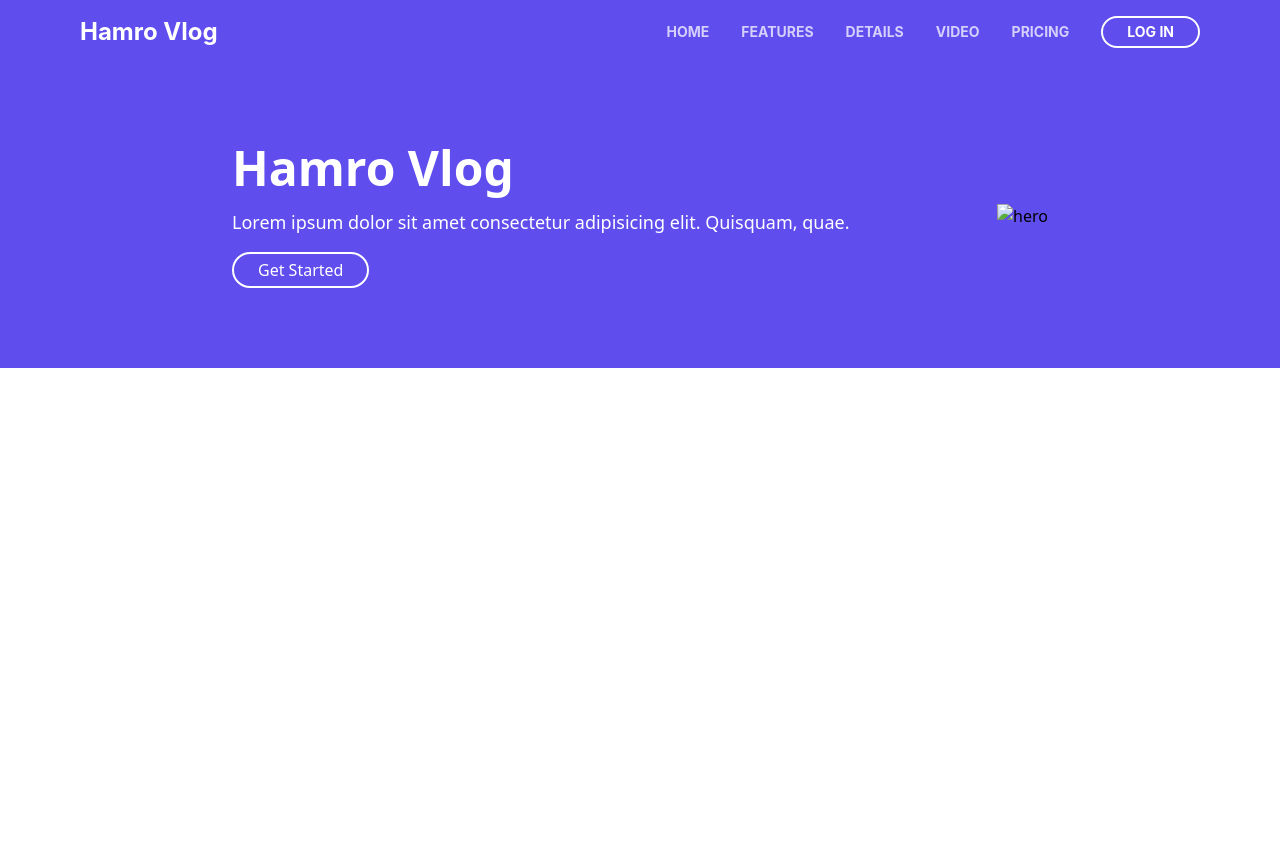
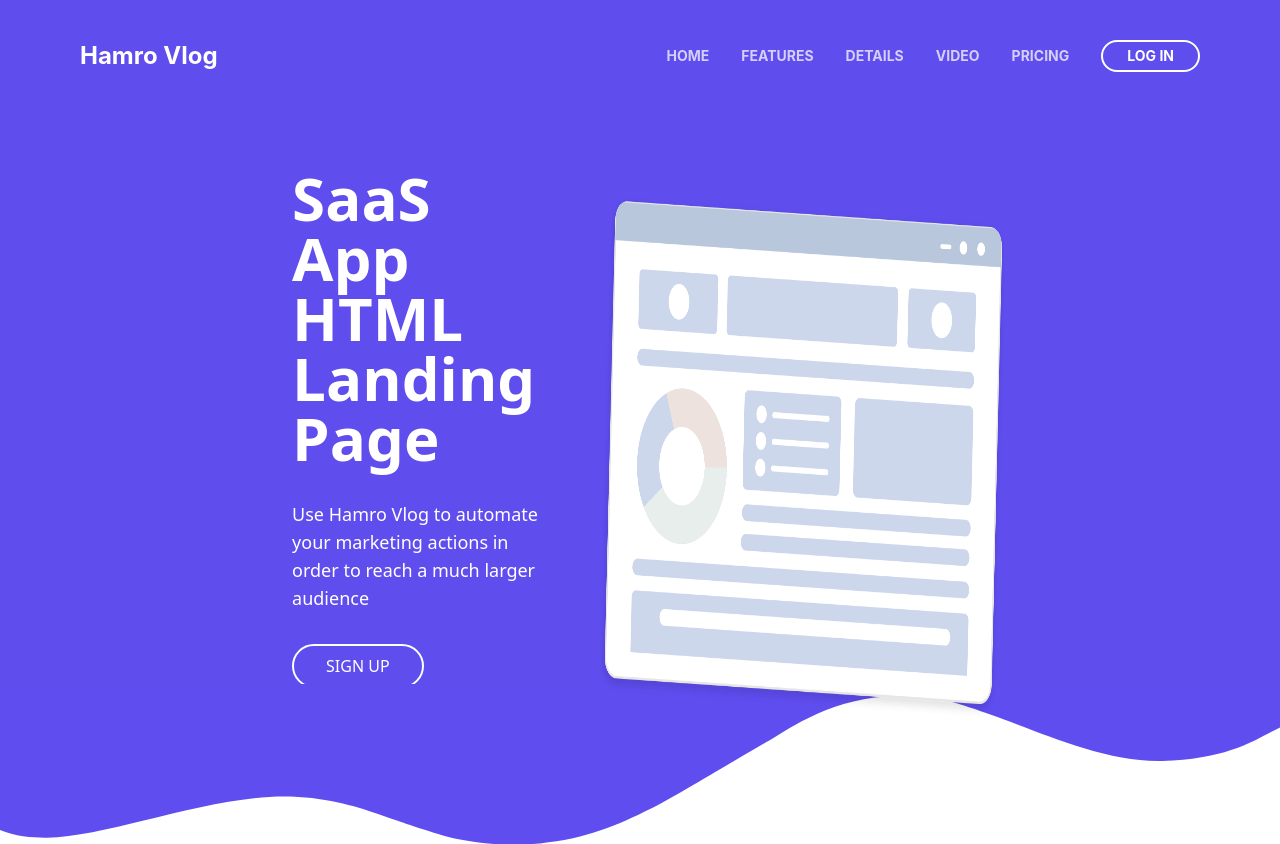
Before and after one commit to krishna-cyber/landing-page-practice-with-animation, a website: page src/index.html in a window 1280 px wide. Before the commit the page ends 800 px from the top, so only its background shows below. Drawn offline with nearby package versions, Linux system fonts and the light colour scheme.

Commit message:
spinner and spinner images added

```diff
--- a/src/index.html
+++ b/src/index.html
@@ -14,7 +14,7 @@
 </head>
 <body>
   <header id="header" class=" bg-primary">
-    <nav class=" flex items-center justify-between px-20 text-white py-4 font-bold">
+    <nav class=" flex items-center justify-between px-20 text-white pt-10 font-bold">
         <div class="logo">
             <h2 class=" text-2xl cursor-pointer">Hamro Vlog</h2>
         </div>
@@ -27,20 +27,28 @@
             <li class=" link btn rounded-full px-6 py-1"><a href="google.com">Log in</a></li>
         </ul>
     </nav>
-    <section>
-        <div class="container mx-auto px-20">
-            <div class="flex items-center justify-between py-20">
-                <div class="left">
-                    <h1 class="text-5xl font-bold text-white">Hamro Vlog</h1>
-                    <p class="text-white text-lg py-4">Lorem ipsum dolor sit amet consectetur adipisicing elit. Quisquam, quae.</p>
-                    <button class="btn rounded-full px-6 py-1">Get Started</button>
-                </div>
-                <div class="right">
-                    <img src="./images/hero.png" alt="hero">
-                </div>
-            </div>
+    <section class=" bg-primary">
+      <div class="container mx-auto flex px-14 pt-24 justify-around">
+        <div class="content gap-8 flex flex-col text-white justify-center pl-14 w-2/5 px-6">
+          <h1 class="font-bold text-6xl">
+            SaaS App HTML Landing Page
+          </h1>
+          <p class=" text-lg">
+            Use Hamro Vlog to automate your marketing actions in order to reach a much larger audience
+          </p>
+          <a href="" class="btn font-medium text-md w-fit px-8 py-2 rounded-full uppercase">
+            Sign Up
+          </a>
         </div>
+        <img class="hero-img" src="./images/header-software-app.png" width="47%" alt="">
+      </div>
     </section>
   </header>
+  <!-- svg background image -->
+  <img class="svg -mt-1" src="./images/header-frame.svg" alt="">
+  <!-- spinner using swiper js -->
+  <div class="spinner">
+
+  </div>
 </body>
 </html>
--- a/src/main.css
+++ b/src/main.css
@@ -20,3 +20,12 @@ nav{
     background:white;
     color: #5f4dee;
 }
+.hero-img{
+    position: relative;
+    bottom: -30px;
+    left: -40px;
+}
+.svg{
+    height: 160px;
+    width: 100%;
+}
```
Also changed, not shown: dist/output.css, src/images/customer-logo-1.png (added), src/images/customer-logo-2.png (added), src/images/customer-logo-3.png (added), src/images/customer-logo-4.png (added), src/images/customer-logo-5.png (added), src/images/customer-logo-6.png (added).
